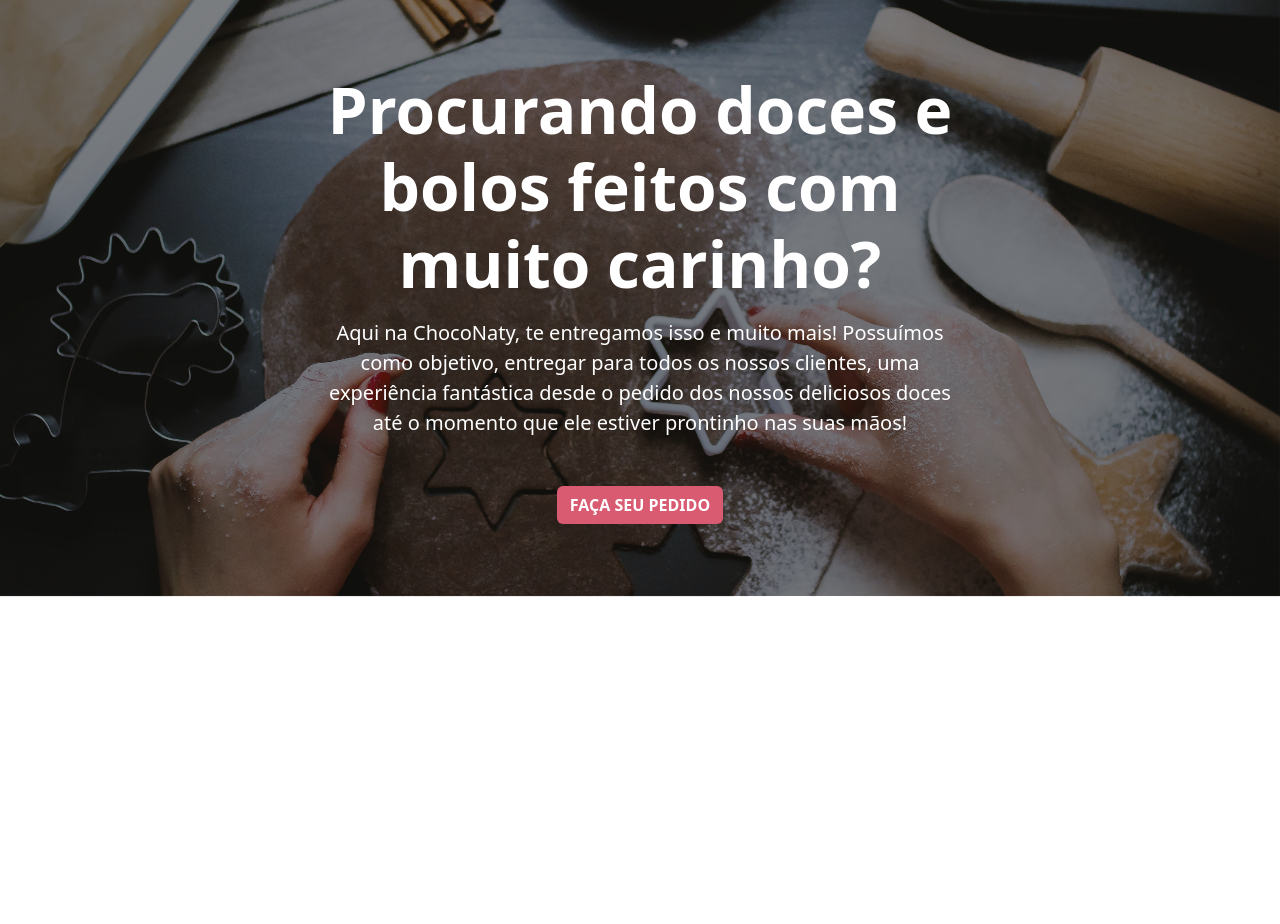
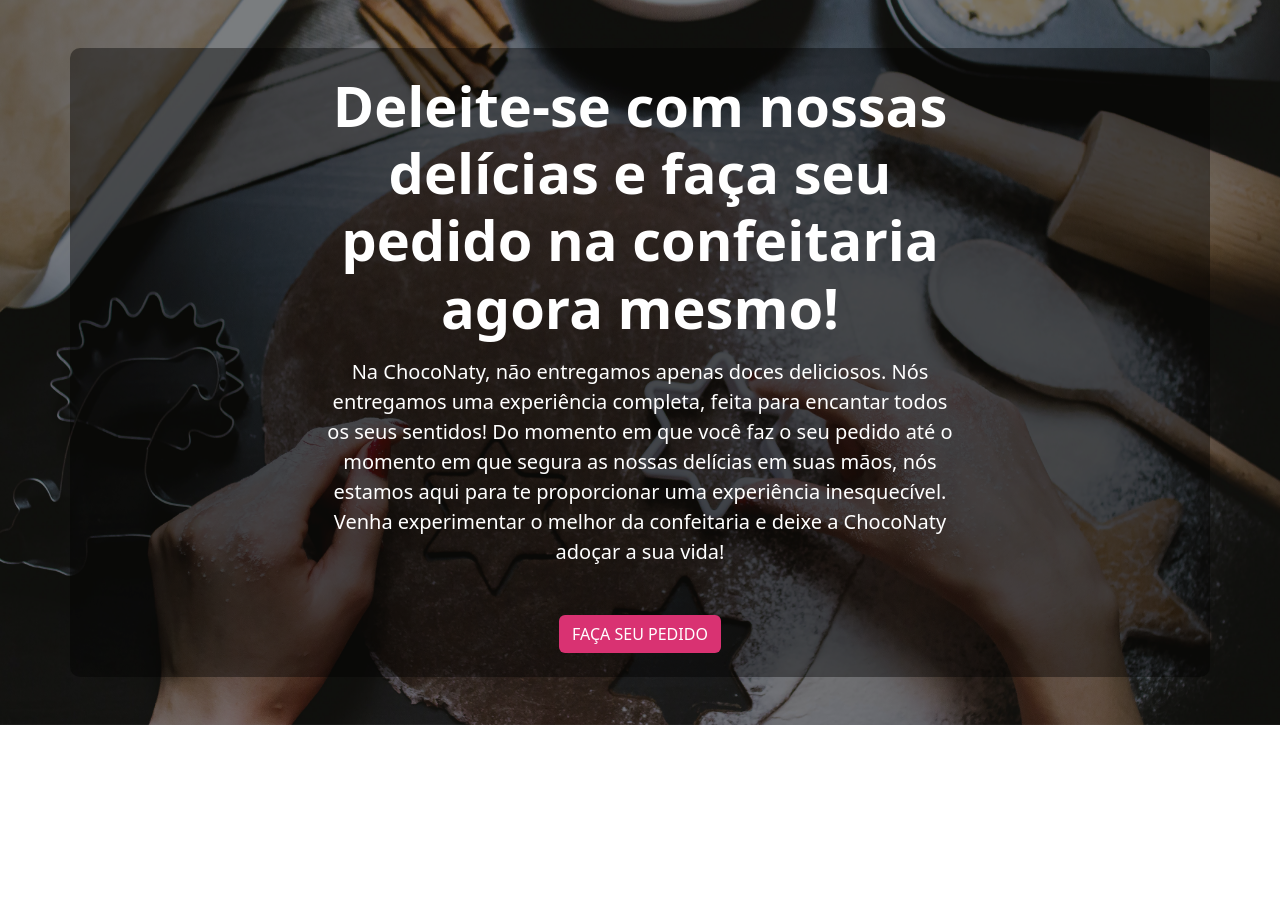
Before and after one commit to R0drigo-Pedroso/ChocoNaty, a PHP site: page / in a window 1280 px wide. Shown: the part 126-1050 px from the top of the page. Run offline with PHP 8.4, Linux system fonts and the light colour scheme; some libraries are stand-ins or nearby versions.

Commit message:
Update
atualizações nas cores e textos

```diff
--- a/css/estilo.css
+++ b/css/estilo.css
@@ -34,17 +34,24 @@ h2 {
 /* call action */
 
 .bg-action-central {
-    background: hwb(356 73% 5%);
+    /* background: hwb(356 73% 5%); */
+    background: #E884AA;
 }
 
 /* Img cads Serviço */
 .card-um {
     background: url('/img/historia.jpg');
     background-size: cover;
+  }
+
+.teste {
+  background: rgba(0, 0, 0, 0.4);
+  border-radius: 10px;
 }
 
 .card-dois {
     background: url('/img/bolomorango.png');
+    width: 100%;
     background-size: cover;
 }
 
@@ -55,11 +62,12 @@ h2 {
 
 /* cor de fontes para textos */
 .text-callAction {
-    color: #591919 !important;
+    color: #fff !important;
 }
 
 .btn-whats {
-    background: #D95B72 !important;
+    /* background: #D95B72 !important; */
+    background: #D93272 !important;
     color: white !important;
 }
 
@@ -68,6 +76,10 @@ h2 {
         color: white !important;
     }
 
+
+    .imgtam {
+      width: 100%;
+    }
 
 /* Icons de Contato */
 
--- a/index.html
+++ b/index.html
@@ -66,17 +66,24 @@
 
     <!-- Call Action -->
     <section class="bg-action js-scroll">
-        <section class="px-5 py-6 py-xxl-9 hcf-bp-center hcf-bs-cover hcf-overlay hcf-transform" style="background-image: url('./img/historia.jpg');">
+        <section class="px-5 py-5 py-xxl-9 hcf-bp-center hcf-bs-cover hcf-overlay hcf-transform card-um">
             <section class="container">
-                <section class="row justify-content-md-center">
+                <section class="row justify-content-md-center teste py-4">
                     <section class="col-12 col-md-11 col-lg-9 col-xl-7 col-xxl-6 text-center text-white">
-                        <h1 class="display-3 fw-bold mb-3">Procurando doces e bolos feitos com muito carinho?</h1>
-                        <p class="lead mb-5">Aqui na ChocoNaty, te entregamos isso e muito mais! Possuímos como objetivo, entregar para todos os
-                            nossos clientes, uma experiência
-                            fantástica desde o pedido dos nossos deliciosos doces até o momento que ele estiver prontinho nas suas mãos!</p>
-                        <section class="d-grid gap-2 d-sm-flex justify-content-sm-center">
+                        <h1 class="display-4 fw-bold mb-3">Deleite-se com nossas delícias e faça seu pedido na confeitaria agora mesmo!</h1>
+                        <p class="lead mb-5">Na ChocoNaty, não entregamos apenas doces deliciosos. Nós entregamos uma experiência completa, feita para
+                            encantar todos os seus sentidos! Do momento em que você faz o seu pedido até o momento em que segura as nossas delícias em
+                            suas mãos, nós estamos aqui para te proporcionar uma experiência inesquecível. Venha experimentar o melhor da confeitaria
+                            e deixe a ChocoNaty adoçar a sua vida!</p>
+
+                        <button type="button" class="btn btn-whats text-uppercase fw-bold>
+                            <a href=" #">Faça seu
+                            pedido</a>
+                        </button>
+
+                        <!-- <section class="d-grid gap-2 d-sm-flex justify-content-sm-center">
                             <a href="#" class="btn btn-whats text-uppercase fw-bold">Faça seu pedido</a>
-                        </section>
+                        </section> -->
                     </section>
                 </section>
             </section>
@@ -92,7 +99,7 @@
         <section class="row row-cols-1 row-cols-lg-3 align-items-stretch g-4 py-5">
             <section class="col">
                 <section class="card card-cover h-100 overflow-hidden text-bg-dark rounded-4 shadow-lg card-um">
-                    <section class="d-flex flex-column h-100 p-5 pb-3 text-white text-shadow-1">
+                    <section class="d-flex flex-column h-100 p-5 pb-3 text-white text-shadow-1 teste">
                         <h3 class="pt-5 mt-5 mb-4 display-6 lh-1 fw-bold text-callAction">
                             Short title, long jacket
                         </h3>
@@ -107,7 +114,7 @@
 
             <section class="col">
                 <section class="card card-cover h-100 overflow-hidden text-bg-dark rounded-4 shadow-lg card-dois">
-                    <section class="d-flex flex-column h-100 p-5 pb-3 text-white text-shadow-1">
+                    <section class="d-flex flex-column h-100 p-5 pb-3 text-white text-shadow-1 teste">
                         <h3 class="pt-5 mt-5 mb-4 display-6 lh-1 fw-bold text-callAction">
                             Short title, long jacket
                         </h3>
@@ -122,7 +129,7 @@
 
             <section class="col">
                 <section class="card card-cover h-100 overflow-hidden text-bg-dark rounded-4 shadow-lg card-tres">
-                    <section class="d-flex flex-column h-100 p-5 pb-3 text-white text-shadow-1">
+                    <section class="d-flex flex-column h-100 p-5 pb-3 text-white text-shadow-1 teste">
                         <h3 class="pt-5 mt-5 mb-4 display-6 lh-1 fw-bold text-callAction">
                             Short title, long jacket
                         </h3>
@@ -143,20 +150,20 @@
             <div class="row featurette flex-row-reverse py-5">
                 <div class="col-md-7 text-callAction m-auto">
                     <h2 class="display-6 fw-bold pe-lg-8">
-                        A escolha certa para os seus momentos mais especiais!
+                        Transforme seus momentos especiais em experiências memoráveis com a nossa confeitaria!
                     </h2>
                     <!-- text -->
                     <p class="mb-4 lead">
-                        Sabemos que há momentos incríves que devem ser comemorados da melhor forma. Nossa confeitaria está pronta e apta a fazer parte
-                        do seu
-                        momento, com nossos bolos que dão água na boca e enchem os olhos de alegria :)
+                        Nós criamos doces irresistíveis e únicos, feitos com amor e dedicação para você saborear em cada mordida. Então, não perca
+                        mais tempo procurando a escolha certa. Faça agora mesmo o seu pedido e permita-nos surpreendê-lo com o melhor da confeitaria
+                        em seus momentos mais preciosos!
                     </p>
                     <!-- btn -->
                     <a href="#" class="btn btn-whats text-uppercase fw-bold mb-3">Faça seu pedido</a>
                 </div>
-                <div class="col-md-5 m-auto">
-                    <img class="w-100 rounded-3 shadow" src="img/bolomorango.png" alt="" />
-                </div>
+                <section class="col-md-5 m-auto">
+                    <img class="rounded-3 shadow imgtam" src="img/bolomorango.png" alt="" />
+                </section>
             </div>
         </section>
     </section>
@@ -209,7 +216,7 @@
     <!-- Final Cards Galeria -->
 
     <!-- Call Sobre (Historia) ChocoNaty -->
-    <article class="container-fluid bg-action-central js-scroll" id="sobre">
+    <section class="container-fluid bg-action-central js-scroll" id="sobre">
         <section class="container">
             <section class="row featurette flex-row-reverse py-5">
 
@@ -223,9 +230,18 @@
                     </h2>
                     <!-- text -->
                     <p class="mb-4 lead">
-                        If you’re passionate and ready to dive in, we’d love to meet you.
-                        We’re committed to supporting our employee professional
-                        development and well-being.
+                        A confeitaria Choconaty foi fundada no ano de 2017 por um apaixonado por doces e chocolates. Desde o início, o objetivo era
+                        criar doces que fossem irresistíveis em sabor e aparência. Usando apenas os melhores ingredientes e técnicas tradicionais, a
+                        Choconaty logo se tornou conhecida por seus doces finos e deliciosos.
+
+                        Com o passar dos anos, a Choconaty expandiu sua linha de produtos para incluir uma variedade de sobremesas e bolos
+                        personalizados para casamentos, festas e eventos especiais. Em cada criação, a equipe da Choconaty se esforça para combinar a
+                        beleza visual com sabores complexos e texturas luxuosas.
+
+                        Hoje, mesmo sendo uma confeitaria relativamente jovem, a Choconaty é uma das mais respeitadas e admiradas da região, atendendo
+                        a clientes fiéis e novos fãs todos os dias. A equipe da Choconaty continua a inovar e criar novos sabores e produtos, sempre
+                        com a mesma paixão e dedicação que fizeram da confeitaria um sucesso desde o início. Venha experimentar o melhor da
+                        confeitaria Choconaty e faça parte de nossa história de sucesso!
                     </p>
                     <!-- btn -->
                     <a href="#" class="btn btn-whats text-uppercase fw-bold mb-3">Contato</a>
@@ -233,7 +249,7 @@
 
             </section>
         </section>
-    </article>
+    </section>
     <!-- Call Sobre ChocoNaty -->
 
     <!-- Form Contato -->
```
